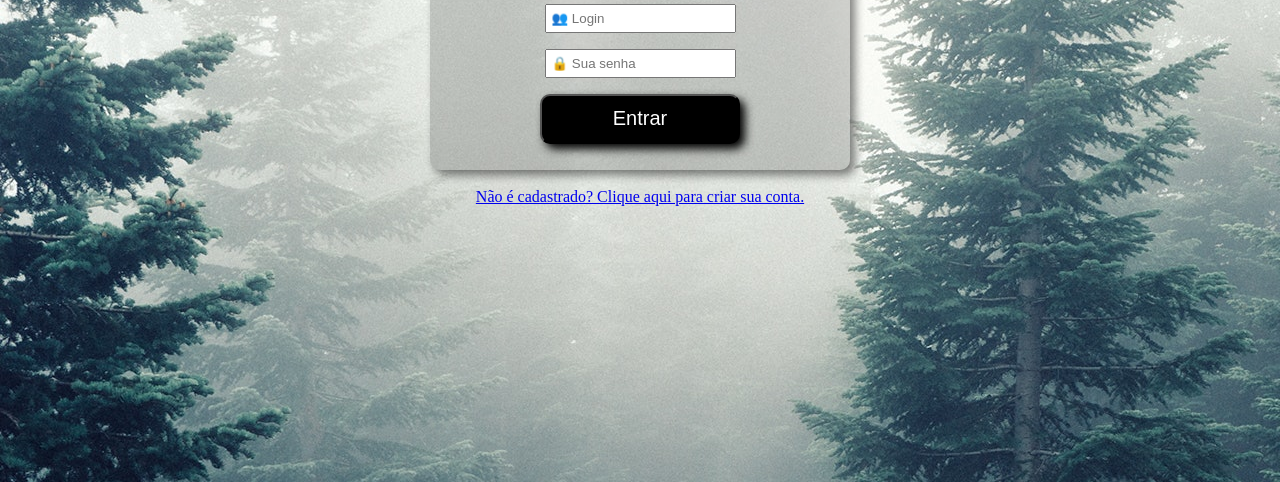
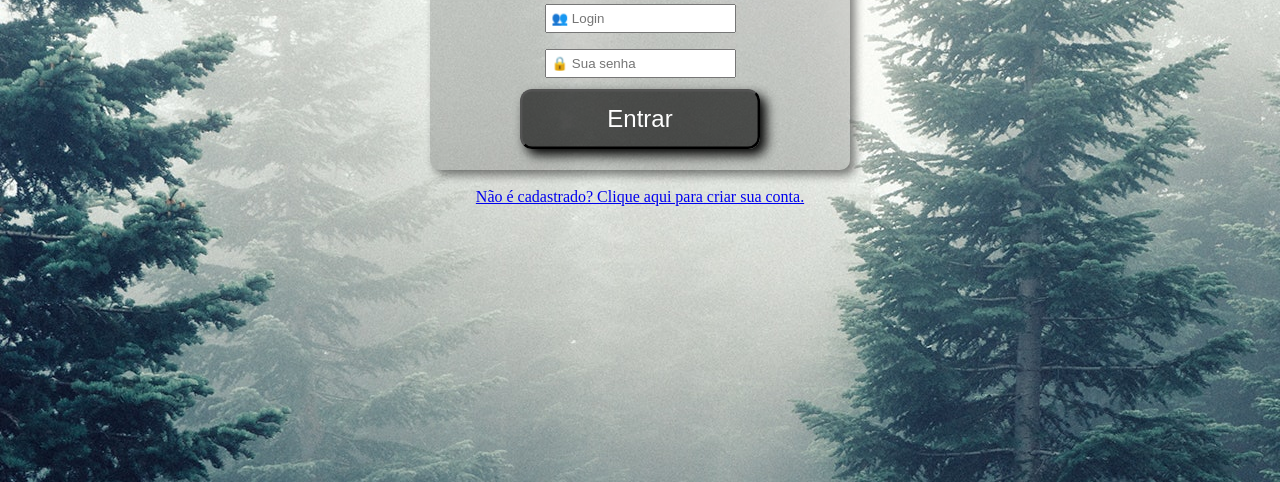
Before and after one commit to KauanaFort/Login-page, a plain HTML site: page index.html in a window 1280 px wide. In both pictures the pointer is over the input "Entrar". Shown: the part 318-800 px from the top of the page. Drawn offline with Linux system fonts and the light colour scheme.

Commit message:
botão-animação

```diff
--- a/estilo.css
+++ b/estilo.css
@@ -23,14 +23,18 @@ h1 {
 }
 input#entrar {
     color:hsl(0, 0%, 100%);
-    background-color: rgb(0, 0, 0);
+    background-color: rgba(0, 0, 0, 0.904);
     width: 200px;
     height: 50px;
     border-radius: 10px;
     font: normal 20px Arial ;
     box-shadow: 5px 5px 10px black;
+}
+input#entrar:hover {
+    background-color: rgba(0, 0, 0, 0.61);
+    transform: scale(1.2);
+}
 
-}
 input {
     display: block;
     margin: auto;
--- a/index.html
+++ b/index.html
@@ -18,7 +18,7 @@
             <h1>Login</h1>
             <p><input type="email" name="Digite email" id="email" placeholder="&#x1F465 Login"></p>
             <p><input type="password" name="Digite senha" id="senha" placeholder="&#x1F512 Sua senha"></p>
-            <p><input type="button" value="Entrar" id="entrar"></p>
+            <p><input type="button" value="Entrar" id="entrar" class="entrar"></p>
         </div>
     </section>
     <footer>
--- a/style.css
+++ b/style.css
@@ -33,6 +33,10 @@ input#cadastrar {
     border-radius: 10px;
     box-shadow: 5px 5px 10px black;
 }
+input#cadastrar:hover {
+    background-color: rgba(0, 0, 0, 0.61);
+    transform: scale(1.1);
+}
 input#radio {
     float: right;
 }
```
